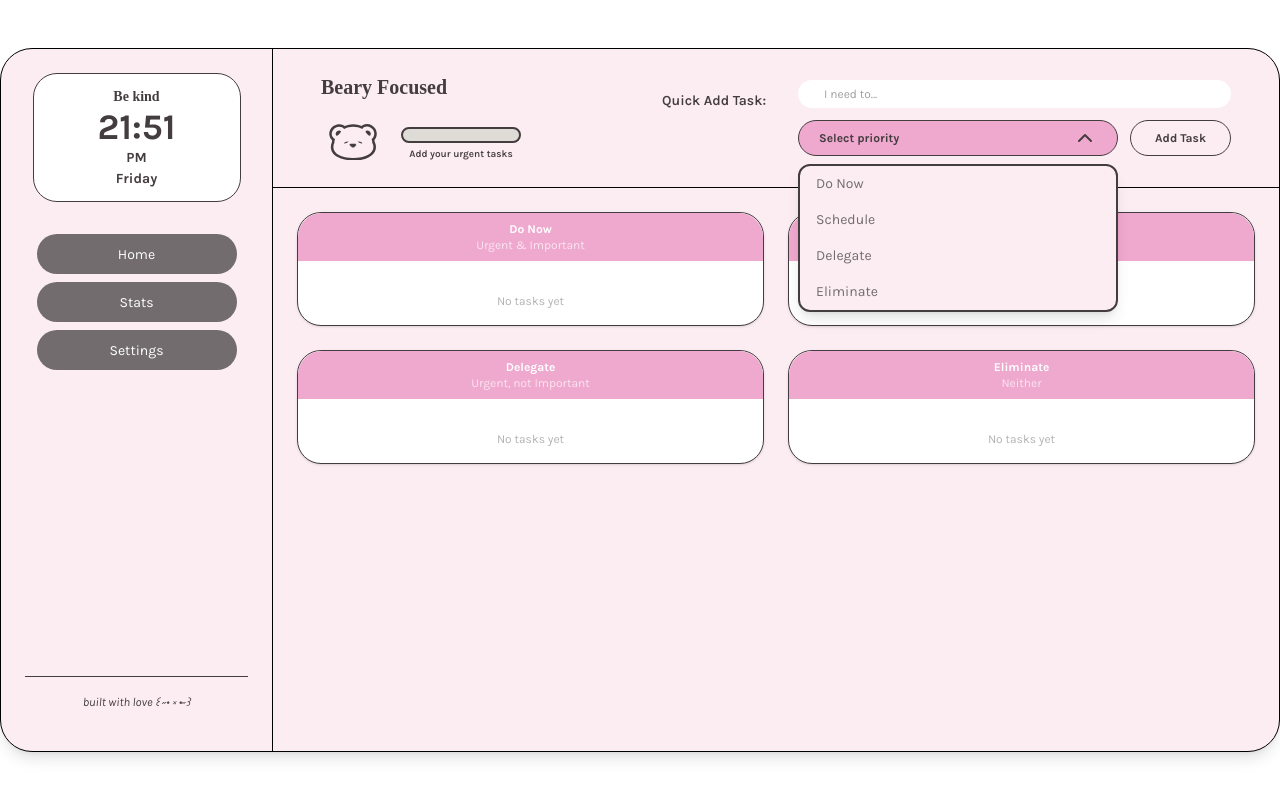
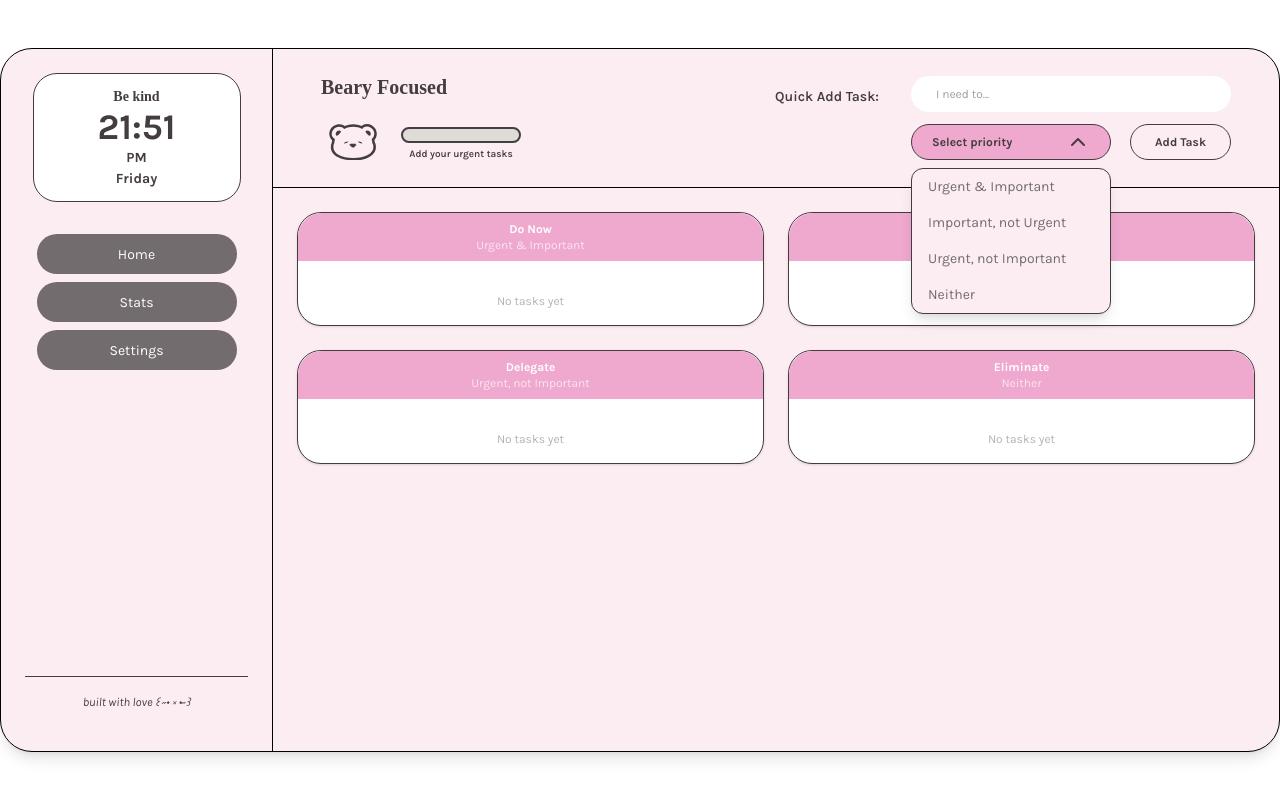
Before and after one commit to elynzx/beary-focused-app, a React (Vite) app: page / in a window 1280 px wide. Both pictures are taken after a click on the button "Select priority". Built offline with nearby package versions, Linux system fonts and the light colour scheme; a web font is replaced by a local one.

Commit message:
Update Dropdown and Header components for improved layout and functionality

```diff
--- a/src/common/components/dropdown/dropdown.jsx
+++ b/src/common/components/dropdown/dropdown.jsx
@@ -16,7 +16,7 @@ export const Dropdown = ({ selected, onSelect }) => {
             <button
                 type="button"
                 onClick={() => setIsOpen(!isOpen)}
-                className="w-80 h-9 px-5 text-bgDarkGray font-bold bg-bgDarkPink border border-bgDarkGray rounded-full flex items-center justify-between hover:opacity-90 transition-all"
+                className="w-50 h-9 px-5 text-bgDarkGray font-bold bg-bgDarkPink border border-bgDarkGray rounded-full flex items-center justify-between hover:opacity-90 transition-all"
             >
                 <span className="truncate">
                     {selectedOption ? selectedOption.label : "Select priority"}
@@ -26,14 +26,14 @@ export const Dropdown = ({ selected, onSelect }) => {
                 />
             </button>
             {isOpen && (
-                <ul className="absolute left-0 mt-2 w-full min-w-40 bg-bgLightPink text-bgGray rounded-xl shadow-lg z-10 overflow-hidden border-2 border-bgDarkGray ">
+                <ul className="absolute left-0 mt-2 w-full min-w-40 bg-bgLightPink text-bgGray rounded-xl shadow-lg z-10 overflow-hidden border border-bgDarkGray ">
                     {QUADRANTS.map((quadrant) => (
                         <li
                             key={quadrant.id}
                             onClick={() => handleClick(quadrant)}
                             className="px-4 py-2 hover:bg-bgGray hover:text-white cursor-pointer transition-colors text-sm"
                         >
-                            {quadrant.label}
+                            {quadrant.description}
                         </li>
                     ))}
                 </ul>
--- a/src/common/components/header/header.jsx
+++ b/src/common/components/header/header.jsx
@@ -53,15 +53,15 @@ export function Header({ onAdd, tasks }) {
                 <span className="font-semibold text-bgDarkGray mr-8 mt-2.5">
                     Quick Add Task:
                 </span>
-                <div className="flex flex-col gap-3">
+                <div className="flex flex-col gap-3 w-80">
                     <input
                         placeholder="I need to..."
                         value={title}
                         onChange={(e) => setTitle(e.target.value)}
                         onKeyDown={(e) => e.key === "Enter" && handleClick()}
-                        className="bg-white h-7 text-xs px-6 text-bgDarkGray w-full outline-none border-2 border-transparent focus:border-bgDarkGray transition-all rounded-full placeholder:text-bgBrown4/40"
+                        className="bg-white h-9 text-xs px-6 text-bgDarkGray outline-none border border-transparent focus:border-bgDarkGray transition-all rounded-full placeholder:text-bgBrown4/40"
                     />
-                    <div className="flex gap-3">
+                    <div className="flex gap-3 justify-between">
                         <Dropdown
                             selected={quadrantId}
                             onSelect={setQuadrantId}
```
